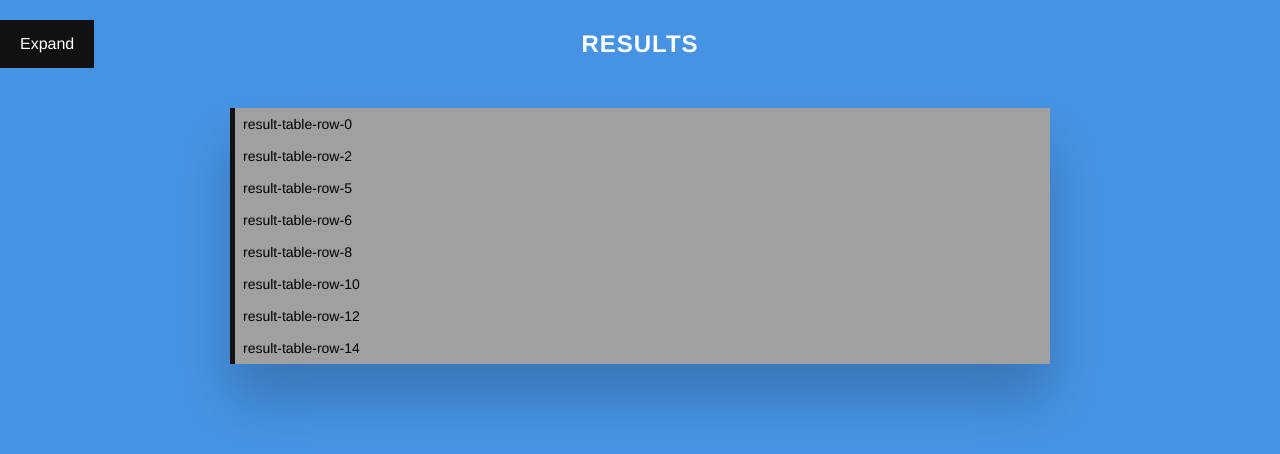
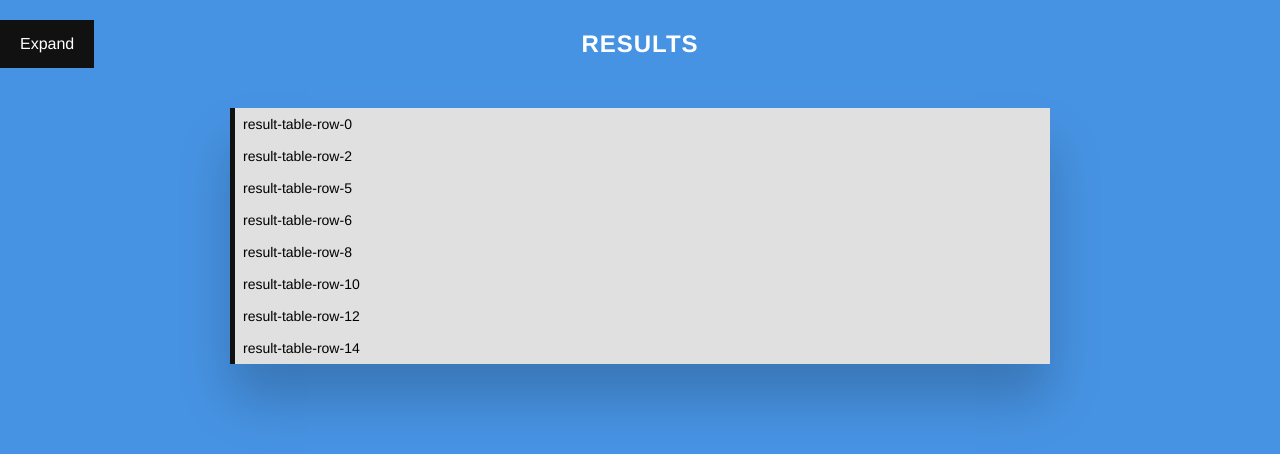
Before and after one commit to 060P0TEHb/tg_observability, a plain HTML site: page report/index.html in a window 1280 px wide. Drawn offline with Linux system fonts and the light colour scheme.

Commit message:
script version 0.1.5; change styles.css

```diff
--- a/report/styles.css
+++ b/report/styles.css
@@ -58,7 +58,7 @@ h2{
 
 .result-table tr:nth-child(odd) {
     border-left: 5px solid #111;
-    background: #a0a0a0;
+    background: #e0e0e0;
     white-space: pre;
     text-align: left;
 }
@@ -68,6 +68,7 @@ h2{
 }
 
 .result-table tr:nth-child(even) {
+    border-left: 5px solid #111;
     background: #F8F8F8;
     white-space: pre;
     text-align: left;
```
